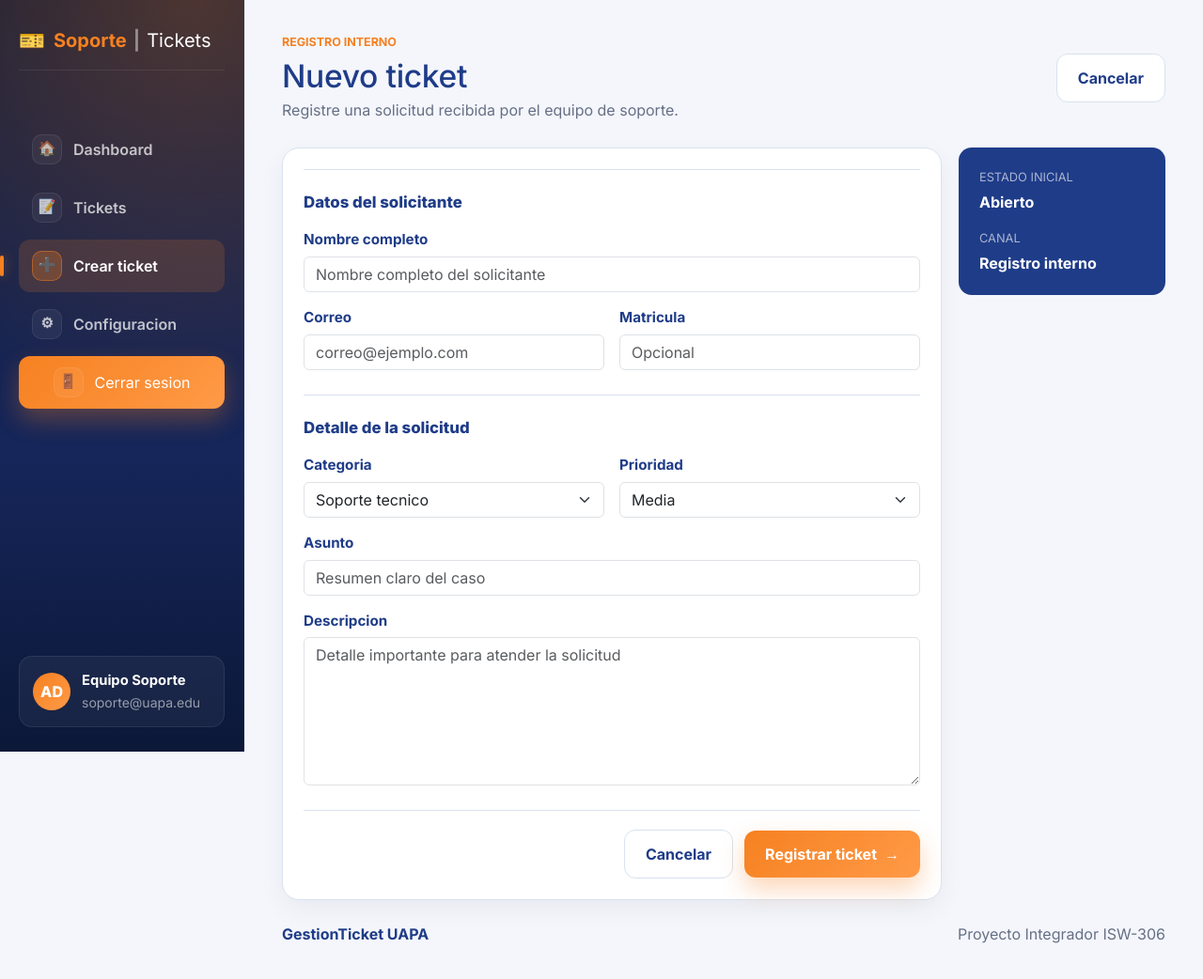
After one commit to cruzayala/GestionTicketUAPA, a Django app: page /tickets/nuevo/ in a window 1280 px wide. The commit adds this page. Shown: the whole page at 94% size. Run offline with Django 5.2, Linux system fonts and the light colour scheme; a user stored in the database is signed in.

Commit message:
feat: separar registro interno de tickets

```diff
--- a/css/styles.css
+++ b/css/styles.css
@@ -1590,6 +1590,81 @@ footer p {
     margin-bottom: 26px;
 }
 
+.admin-create-layout {
+    align-items: start;
+    display: grid;
+    gap: 18px;
+    grid-template-columns: minmax(0, 1fr) 220px;
+}
+
+.admin-ticket-form {
+    display: grid;
+    gap: 26px;
+}
+
+.admin-form-section {
+    border: 0;
+    border-top: 1px solid var(--borde);
+    margin: 0;
+    padding: 22px 0 0;
+}
+
+.admin-form-section:first-child {
+    border-top: 0;
+    padding-top: 0;
+}
+
+.admin-form-section legend {
+    color: var(--azul);
+    font-size: 1.05rem;
+    font-weight: 800;
+    margin-bottom: 16px;
+    padding: 0;
+}
+
+.admin-form-grid {
+    display: grid;
+    gap: 16px;
+    grid-template-columns: repeat(2, minmax(0, 1fr));
+}
+
+.admin-field-wide {
+    grid-column: 1 / -1;
+}
+
+.admin-form-actions {
+    align-items: center;
+    border-top: 1px solid var(--borde);
+    display: flex;
+    gap: 12px;
+    justify-content: flex-end;
+    padding-top: 20px;
+}
+
+.admin-create-aside {
+    background: var(--azul);
+    border-radius: 14px;
+    color: var(--blanco);
+    display: grid;
+    gap: 5px;
+    padding: 22px;
+}
+
+.admin-create-aside span {
+    color: rgba(255, 255, 255, 0.62);
+    font-size: 0.8rem;
+    margin-top: 12px;
+    text-transform: uppercase;
+}
+
+.admin-create-aside span:first-child {
+    margin-top: 0;
+}
+
+.admin-create-aside strong {
+    font-size: 1rem;
+}
+
 .panel {
     padding: 22px;
     border-radius: 18px;
@@ -2254,6 +2329,9 @@ footer p {
     .panel-doble {
         grid-template-columns: 1fr;
     }
+    .admin-create-layout {
+        grid-template-columns: 1fr;
+    }
     .hero-features {
         grid-template-columns: 1fr;
     }
@@ -2379,6 +2457,15 @@ footer p {
         grid-template-columns: 1fr;
     }
 
+    .admin-form-grid {
+        grid-template-columns: 1fr;
+    }
+
+    .admin-form-actions {
+        align-items: stretch;
+        flex-direction: column-reverse;
+    }
+
     .menu-lateral {
         grid-template-columns: 1fr 1fr;
     }
--- a/templates/tickets/panel.html
+++ b/templates/tickets/panel.html
@@ -19,7 +19,7 @@
                         <small>En linea</small>
                     </div>
                 </div>
-                <a class="boton-principal" href="{% url 'ticket_contact' %}">Crear ticket <span class="boton-flecha">&rarr;</span></a>
+                <a class="boton-principal" href="{% url 'ticket_create_admin' %}">Crear ticket <span class="boton-flecha">&rarr;</span></a>
             </div>
         </header>
 
--- a/templates/tickets/sidebar.html
+++ b/templates/tickets/sidebar.html
@@ -17,7 +17,7 @@
             <span class="menu-icono">&#128221;</span>
             Tickets
         </a>
-        <a href="{% url 'ticket_contact' %}">
+        <a href="{% url 'ticket_create_admin' %}" class="{% if active == 'create' %}activo{% endif %}">
             <span class="menu-icono">&#10133;</span>
             Crear ticket
         </a>
--- /dev/null
+++ b/templates/tickets/ticket_create_admin.html
@@ -0,0 +1,83 @@
+{% extends "tickets/base.html" %}
+{% block title %}Nuevo ticket - GestionTicket UAPA{% endblock %}
+{% block page %}ticket-create-admin{% endblock %}
+{% block content %}
+<div class="layout">
+    {% include "tickets/sidebar.html" with active="create" %}
+    <div class="contenido">
+        <header class="encabezado">
+            <div>
+                <p class="etiqueta">Registro interno</p>
+                <h1>Nuevo ticket</h1>
+                <p class="sub-titulo">Registre una solicitud recibida por el equipo de soporte.</p>
+            </div>
+            <a class="boton-secundario" href="{% url 'ticket_list' %}">Cancelar</a>
+        </header>
+
+        <main class="admin-create-layout">
+            <form method="post" class="panel admin-ticket-form">
+                {% csrf_token %}
+                {% if form.errors %}
+                    <div class="alert alert-danger mb-0" role="alert">Revise los campos obligatorios antes de registrar el ticket.</div>
+                {% endif %}
+                <fieldset class="admin-form-section">
+                    <legend>Datos del solicitante</legend>
+                    <div class="admin-form-grid">
+                        <div class="campo admin-field-wide">
+                            <label for="id_full_name">Nombre completo</label>
+                            {{ form.full_name }}
+                        </div>
+                        <div class="campo">
+                            <label for="id_email">Correo</label>
+                            {{ form.email }}
+                        </div>
+                        <div class="campo">
+                            <label for="id_enrollment">Matricula</label>
+                            {{ form.enrollment }}
+                        </div>
+                    </div>
+                </fieldset>
+
+                <fieldset class="admin-form-section">
+                    <legend>Detalle de la solicitud</legend>
+                    <div class="admin-form-grid">
+                        <div class="campo">
+                            <label for="id_category">Categoria</label>
+                            {{ form.category }}
+                        </div>
+                        <div class="campo">
+                            <label for="id_priority">Prioridad</label>
+                            {{ form.priority }}
+                        </div>
+                        <div class="campo admin-field-wide">
+                            <label for="id_subject">Asunto</label>
+                            {{ form.subject }}
+                        </div>
+                        <div class="campo admin-field-wide">
+                            <label for="id_description">Descripcion</label>
+                            {{ form.description }}
+                        </div>
+                    </div>
+                </fieldset>
+
+                <div class="admin-form-actions">
+                    <a class="boton-secundario" href="{% url 'ticket_list' %}">Cancelar</a>
+                    <button type="submit" class="boton-principal">Registrar ticket <span class="boton-flecha">&rarr;</span></button>
+                </div>
+            </form>
+
+            <aside class="admin-create-aside">
+                <span>Estado inicial</span>
+                <strong>Abierto</strong>
+                <span>Canal</span>
+                <strong>Registro interno</strong>
+            </aside>
+        </main>
+
+        <footer>
+            <p>GestionTicket UAPA</p>
+            <span>Proyecto Integrador ISW-306</span>
+        </footer>
+    </div>
+</div>
+{% endblock %}
--- a/templates/tickets/tickets.html
+++ b/templates/tickets/tickets.html
@@ -11,7 +11,7 @@
                 <h1>Tickets registrados</h1>
                 <p class="sub-titulo">Filtre, busque y revise el estado de todos los tickets.</p>
             </div>
-            <a class="boton-principal" href="{% url 'ticket_contact' %}">Crear ticket <span class="boton-flecha">&rarr;</span></a>
+            <a class="boton-principal" href="{% url 'ticket_create_admin' %}">Crear ticket <span class="boton-flecha">&rarr;</span></a>
         </header>
 
         <form class="busqueda-bar" method="get">
--- a/tickets/forms.py
+++ b/tickets/forms.py
@@ -25,6 +25,16 @@ class TicketDetailForm(forms.Form):
     description = forms.CharField(widget=forms.Textarea(attrs={"rows": 5, "placeholder": "Describa con detalle lo que esta ocurriendo", "class": "form-control"}))
 
 
+class AdminTicketCreateForm(forms.Form):
+    full_name = forms.CharField(max_length=120, widget=forms.TextInput(attrs={"placeholder": "Nombre completo del solicitante", "class": "form-control"}))
+    email = forms.EmailField(widget=forms.EmailInput(attrs={"placeholder": "correo@ejemplo.com", "class": "form-control"}))
+    enrollment = forms.CharField(max_length=30, required=False, widget=forms.TextInput(attrs={"placeholder": "Opcional", "class": "form-control"}))
+    category = forms.ChoiceField(choices=CATEGORY_CHOICES, widget=forms.Select(attrs={"class": "form-select"}))
+    priority = forms.ChoiceField(choices=PRIORITY_CHOICES, initial="Media", widget=forms.Select(attrs={"class": "form-select"}))
+    subject = forms.CharField(max_length=160, widget=forms.TextInput(attrs={"placeholder": "Resumen claro del caso", "class": "form-control"}))
+    description = forms.CharField(widget=forms.Textarea(attrs={"rows": 6, "placeholder": "Detalle importante para atender la solicitud", "class": "form-control"}))
+
+
 class TicketUpdateForm(forms.Form):
     category = forms.ChoiceField(choices=CATEGORY_CHOICES, widget=forms.Select(attrs={"class": "form-select"}))
     priority = forms.ChoiceField(choices=PRIORITY_CHOICES, widget=forms.Select(attrs={"class": "form-select"}))
--- a/tickets/urls.py
+++ b/tickets/urls.py
@@ -9,6 +9,7 @@ urlpatterns = [
     path("logout/", views.logout_view, name="logout"),
     path("panel/", views.panel, name="panel"),
     path("tickets/", views.ticket_list, name="ticket_list"),
+    path("tickets/nuevo/", views.ticket_create_admin, name="ticket_create_admin"),
     path("tickets/<str:number>/eliminar/", views.ticket_delete, name="ticket_delete"),
     path("tickets/<str:number>/", views.ticket_manage, name="ticket_manage"),
     path("crear-ticket/", views.ticket_contact, name="ticket_contact"),
--- a/tickets/views.py
+++ b/tickets/views.py
@@ -5,7 +5,7 @@ from django.contrib import messages
 from django.shortcuts import get_object_or_404, redirect, render
 from django.views.decorators.http import require_POST
 
-from .forms import ContactForm, LoginForm, SearchTicketForm, TicketCommentForm, TicketDetailForm, TicketUpdateForm
+from .forms import AdminTicketCreateForm, ContactForm, LoginForm, SearchTicketForm, TicketCommentForm, TicketDetailForm, TicketUpdateForm
 from .models import Ticket, TicketEvent
 
 
@@ -79,6 +79,31 @@ def ticket_list(request):
         "total": tickets.count(),
     }
     return render(request, "tickets/tickets.html", context)
+
+
+@user_passes_test(support_required, login_url="login")
+def ticket_create_admin(request):
+    form = AdminTicketCreateForm(request.POST or None)
+    if request.method == "POST" and form.is_valid():
+        ticket = Ticket.objects.create(
+            full_name=form.cleaned_data["full_name"],
+            email=form.cleaned_data["email"],
+            enrollment=form.cleaned_data["enrollment"],
+            category=form.cleaned_data["category"],
+            priority=form.cleaned_data["priority"],
+            subject=form.cleaned_data["subject"],
+            description=form.cleaned_data["description"],
+        )
+        TicketEvent.objects.create(
+            ticket=ticket,
+            title="Ticket registrado por soporte",
+            note="La solicitud fue registrada desde el panel administrativo.",
+            author_name=request.user.get_full_name() or request.user.username,
+            author_role="Soporte",
+        )
+        messages.success(request, f"El ticket {ticket.number} fue creado correctamente.")
+        return redirect("ticket_manage", number=ticket.number)
+    return render(request, "tickets/ticket_create_admin.html", {"form": form})
 
 
 def ticket_contact(request):
```
